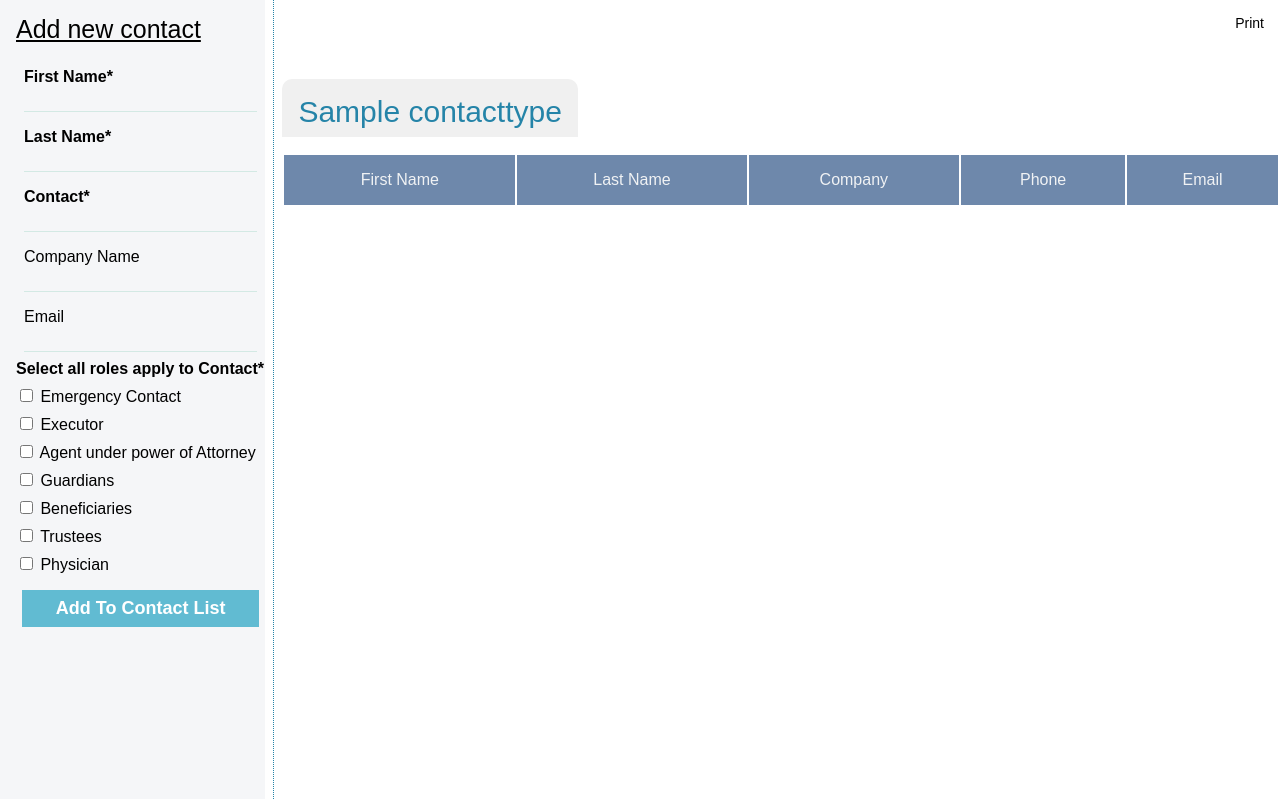
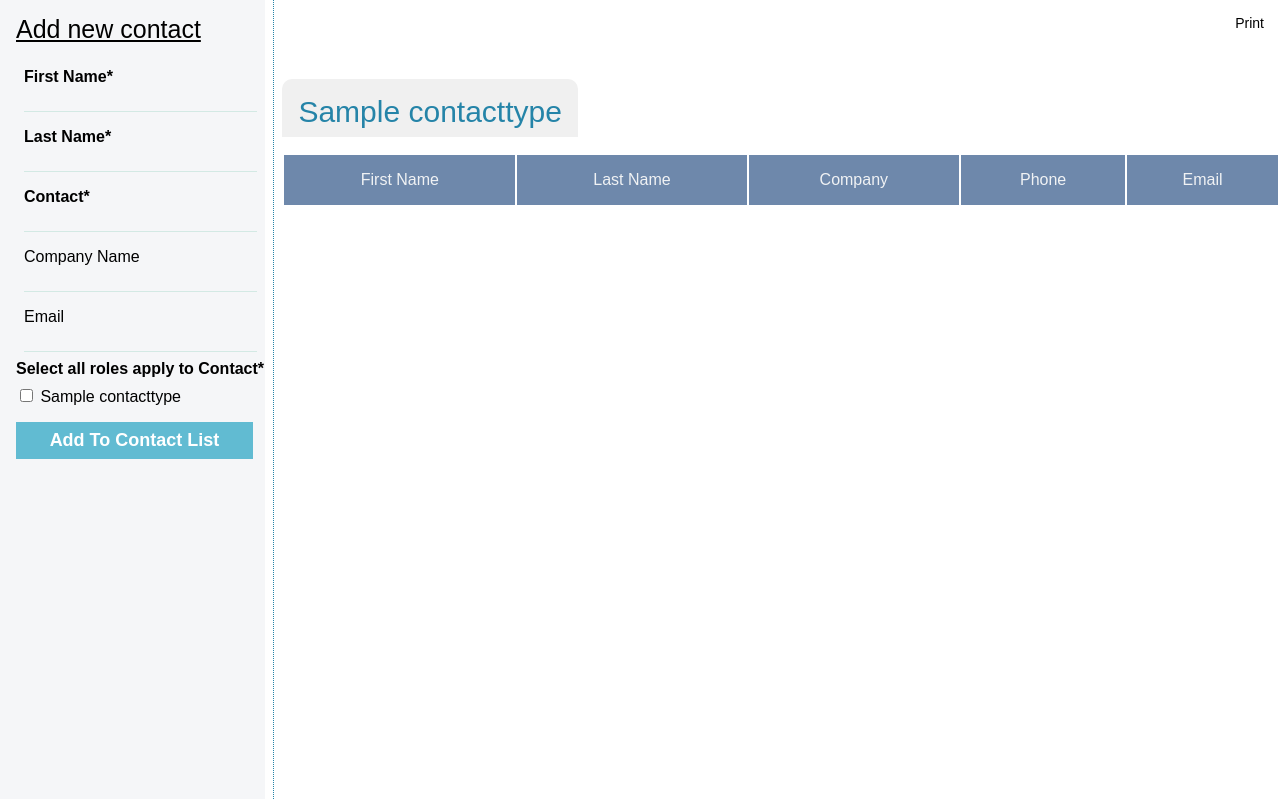
Before and after one commit to CoreAxis-Development/Estate-Manager, a Django app: page /contact/listview/AddForm.html in a window 1280 px wide. Shown: the part 232-1031 px from the top of the page. Run offline with Django 5.2, Linux system fonts and the light colour scheme; tables that the repository leaves empty hold one stand-in row (values such as "Sample post"); lists and menus that the app fills with data are empty.

Commit message:
Working Conatct Form

```diff
--- /dev/null
+++ b/ContactManager/forms.py
@@ -0,0 +1,24 @@
+from django.forms import ModelForm , ModelMultipleChoiceField , CheckboxSelectMultiple , TextInput , EmailInput
+from .models import Contact , ContactType
+
+class ContactSaveForm(ModelForm):
+
+    class Meta:
+        model = Contact
+
+        fields = ['first_name' , 'last_name' , 'contact' , 'company_name' , 'email', 'type' ]
+
+        widgets = {
+            'first_name' : TextInput(attrs = {"class" : "underline-text-field"}),
+            'last_name' : TextInput(attrs = {"class" : "underline-text-field"}),
+            'contact' : TextInput(attrs = {"class" : "underline-text-field"}),
+            'company_name' : TextInput(attrs = {"class" : "underline-text-field"}),
+            'email' : EmailInput(attrs = {"class" : "underline-text-field"}),
+
+        }
+
+    type = ModelMultipleChoiceField(
+        queryset= ContactType.objects.all(),
+        widget= CheckboxSelectMultiple,
+
+    )
--- a/ContactManager/views.py
+++ b/ContactManager/views.py
@@ -1,5 +1,6 @@
-from django.shortcuts import render
+from django.shortcuts import render , redirect
 from .models import Contact , ContactType
+from .forms import ContactSaveForm
 # Create your views here.
 
 
@@ -8,15 +9,26 @@
     contacts = []
     types = ContactType.objects.all()
     all_contacts = Contact.objects.filter(user = user)
-   # print(all_contacts)
+
+
+    if request.method == "POST":
+        form = ContactSaveForm(request.POST or None)
+        if form.is_valid():
+            contact = form.save()
+
+            contact.user = user
+            contact.save()
+            return redirect('contact_list_view',user)
 
     for typ in types:
         c_ele = {"title" : typ, 'items' : []}
         for contact in all_contacts:
-           # print(typ , contact.type)
+            print(contact , " -> " ,contact.type.all())
             if typ in contact.type.all():
                 c_ele['items'].append(contact)
         contacts.append(c_ele)
     context['contacts'] = contacts
-    print(context)
+    context['form'] = ContactSaveForm()
+    print(context['form'])
+
     return render(request , 'ContactManager/list_view.html',context)
--- a/templates/ContactManager/main_body_left.html
+++ b/templates/ContactManager/main_body_left.html
@@ -3,21 +3,23 @@
     <div class="form-heading">
       Add new contact
     </div>
+    <form action="" method="post">
+      {% csrf_token %}
     <div class="input-unit">
       <label class="req">First Name*</label>
-      <input class="underline-text-field" type="text">
+      {{form.first_name}}
     </div>
     <div class="input-unit">
       <label class="req">Last Name*</label>
-      <input class="underline-text-field" type="text">
+      {{form.last_name}}
     </div>
     <div class="input-unit">
       <label class="req">Contact*</label>
-      <input class="underline-text-field" type="text">
+      {{form.contact}}
     </div>
     <div class="input-unit">
       <label >Company Name</label>
-      <input class="underline-text-field" type="text">
+      {{form.company_name}}
     </div>
     <div class="input-unit">
       <label>Email</label>
@@ -25,18 +27,13 @@
     </div>
   <div class="option-list">
       <label class="req">Select all roles apply to Contact*</label>
-      <div class="option-block"> <input type="checkbox" name="" id=""> Emergency Contact</div>
-      <div class="option-block"> <input type="checkbox" name="" id=""> Executor</div>
-      <div class="option-block"> <input type="checkbox" name="" id=""> Agent under power of Attorney</div>
-      <div class="option-block"> <input type="checkbox" name="" id=""> Guardians</div>
-      <div class="option-block"> <input type="checkbox" name="" id=""> Beneficiaries</div>
-      <div class="option-block"> <input type="checkbox" name="" id=""> Trustees</div>
-      <div class="option-block"> <input type="checkbox" name="" id=""> Physician</div>
-
-
+      {% for checkbox in form.type %}
+      <div class="option-block">
+        {{checkbox}}</div>
+      {% endfor %}
 
   </div>
 
-  <input class="form-submit-btn" type="button" value="Add To Contact List">
-
+  <input class="form-submit-btn" type="submit" value="Add To Contact List">
+</form>
   </div>
```
Also changed, not shown: 1 other file.
